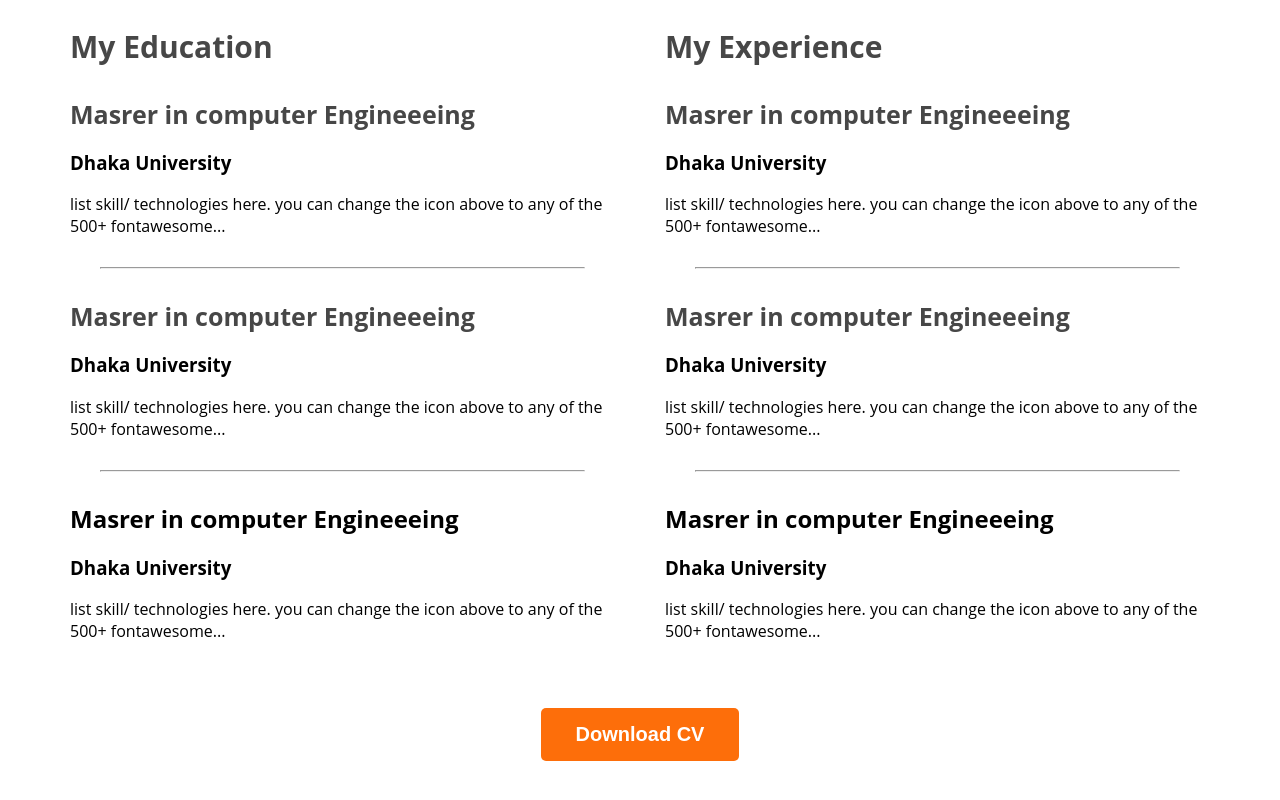
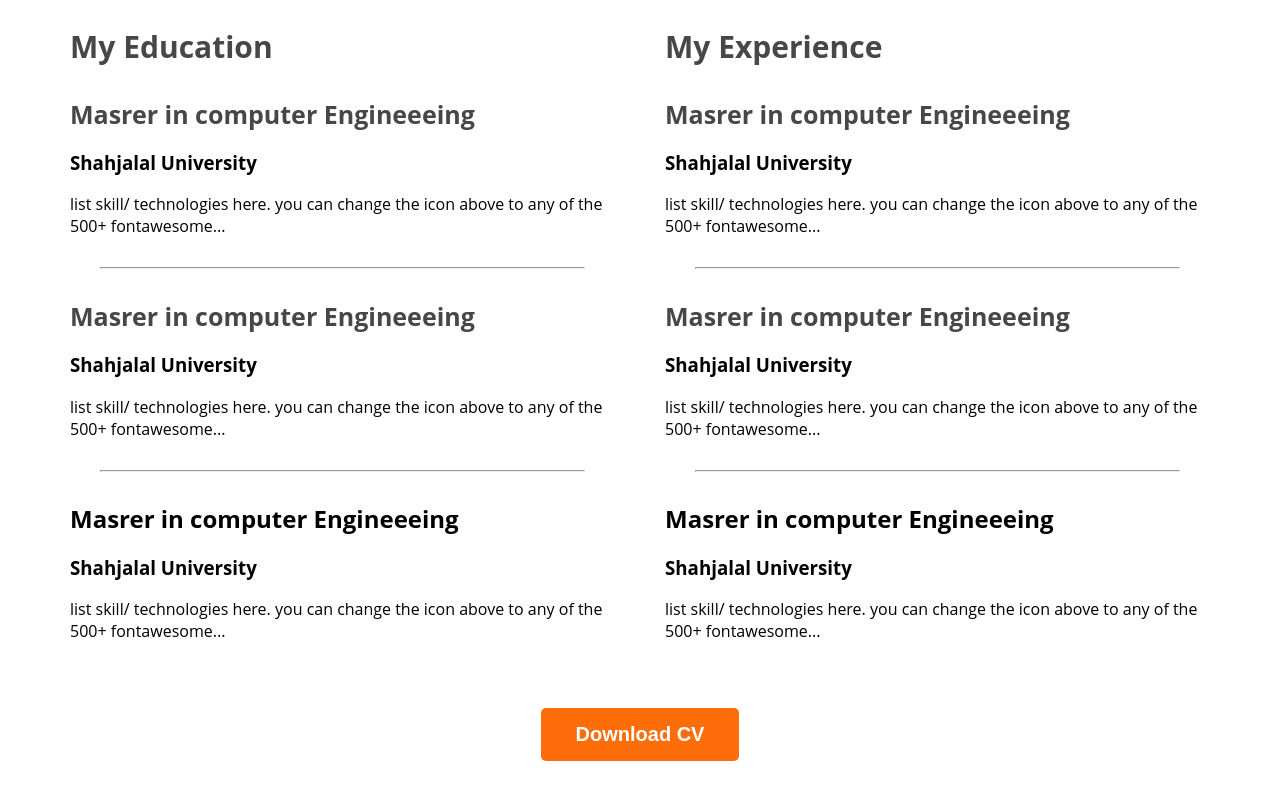
Before and after one commit to monjur912/responsive-webdeveloper-portfolio, a plain HTML site: page index.html in a window 1280 px wide. Shown: the part 2450-3250 px from the top of the page. Drawn offline with Linux system fonts and the light colour scheme.

Commit message:
added a new file

```diff
--- a/index.html
+++ b/index.html
@@ -98,19 +98,19 @@
 
                 <div class="resume-item">
                     <h2 class="resume-item-title">Masrer in computer Engineeeing</h2>
-                    <h3 class="resume-item-institiute">Dhaka University</h3>
+                    <h3 class="resume-item-institiute">Shahjalal University</h3>
                     <p class="resume=item-description">list skill/ technologies here. you can change the icon above to any of the 500+ fontawesome...</p>
                 </div>
                  <hr>
                 <div class="resume-item">
                     <h2 class="resume-item-title">Masrer in computer Engineeeing</h2>
-                    <h3 class="resume-item-institiute">Dhaka University</h3>
+                    <h3 class="resume-item-institiute">Shahjalal University</h3>
                     <p class="resume=item-description">list skill/ technologies here. you can change the icon above to any of the 500+ fontawesome...</p>
                 </div>
                  <hr>
                 <div class="resume-item">
                     <h2 class="resume">Masrer in computer Engineeeing</h2>
-                    <h3 class="resume-item-institiute">Dhaka University</h3>
+                    <h3 class="resume-item-institiute">Shahjalal University</h3>
                     <p class="resume=item-description">list skill/ technologies here. you can change the icon above to any of the 500+ fontawesome...</p>
                 </div>
 
@@ -120,19 +120,19 @@
                 <h3 class="resume-column-title">My Experience</h3>
                 <div class="resume-item">
                     <h2 class="resume-item-title">Masrer in computer Engineeeing</h2>
-                    <h3 class="resume-item-institiute">Dhaka University</h3>
+                    <h3 class="resume-item-institiute">Shahjalal University</h3>
                     <p class="resume=item-description">list skill/ technologies here. you can change the icon above to any of the 500+ fontawesome...</p>
                 </div>
                  <hr>
                 <div class="resume-item">
                     <h2 class="resume-item-title">Masrer in computer Engineeeing</h2>
-                    <h3 class="resume-item-institiute">Dhaka University</h3>
+                    <h3 class="resume-item-institiute">Shahjalal University</h3>
                     <p class="resume=item-description">list skill/ technologies here. you can change the icon above to any of the 500+ fontawesome...</p>
                 </div>
                  <hr>
                 <div class="resume-item">
                     <h2 class="resume">Masrer in computer Engineeeing</h2>
-                    <h3 class="resume-item-institiute">Dhaka University</h3>
+                    <h3 class="resume-item-institiute">Shahjalal University</h3>
                     <p class="resume=item-description">list skill/ technologies here. you can change the icon above to any of the 500+ fontawesome...</p>
                 </div>
             </div>
```
